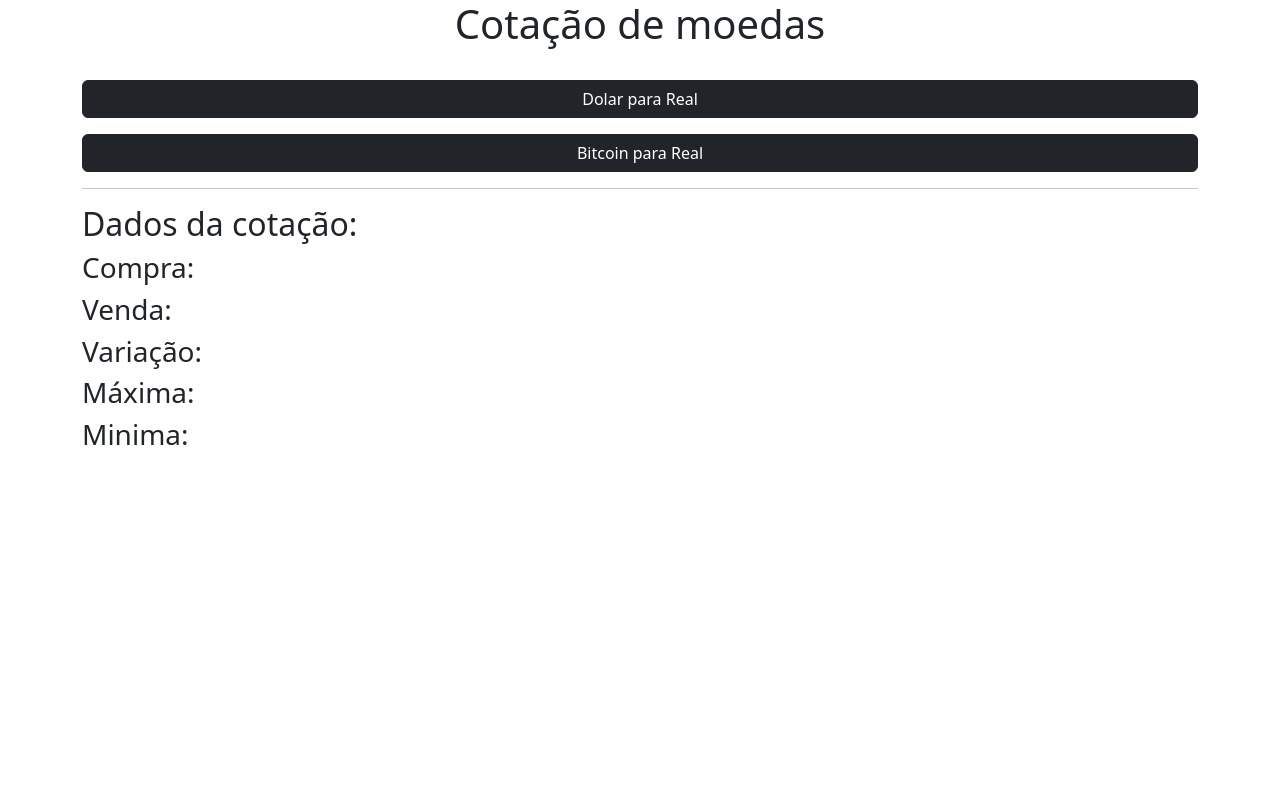
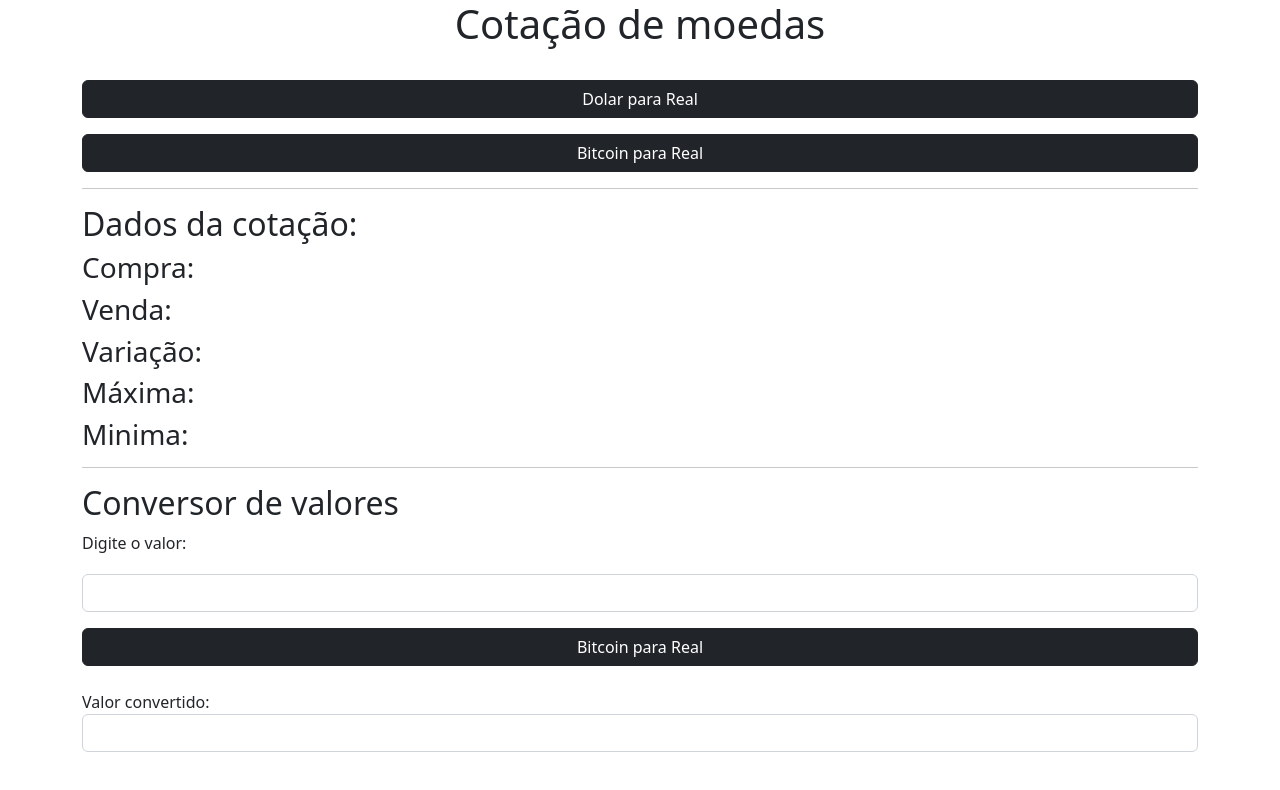
Before and after one commit to KaykSantos/AtividadeCotacaoAPI, a website: page www/index.html in a window 1280 px wide. Drawn offline with nearby package versions, Linux system fonts and the light colour scheme.

Commit message:
Atualização: desafio 2

```diff
--- a/www/index.html
+++ b/www/index.html
@@ -42,6 +42,22 @@
                 <h3>Variação: <span id="variacao"></span></h3>
                 <h3>Máxima: <span id="maxima"></span></h3>
                 <h3>Minima: <span id="minima"></span></h3>
+                <hr>
+            </div>
+        </div>
+        <div class="row">
+            <div class="col">
+                <h2>Conversor de valores</h2>
+                <label for="valorIn">Digite o valor:</label>
+                <section>
+                    <option>
+                </section>
+                <input id="valorIn" type="number" class="form-control">
+                <div class="d-grid gap-2">
+                    <button class="btn btn-dark mt-3" id="btcbrl">Bitcoin para Real</button>
+                </div><br>
+                <label for="valorEnd">Valor convertido: </label>
+                <input id="valorEnd" type="number" class="form-control">
             </div>
         </div>
     </div>
```
Also changed, not shown: config.xml (+3 -5 lines), www/manifest.json (added).
